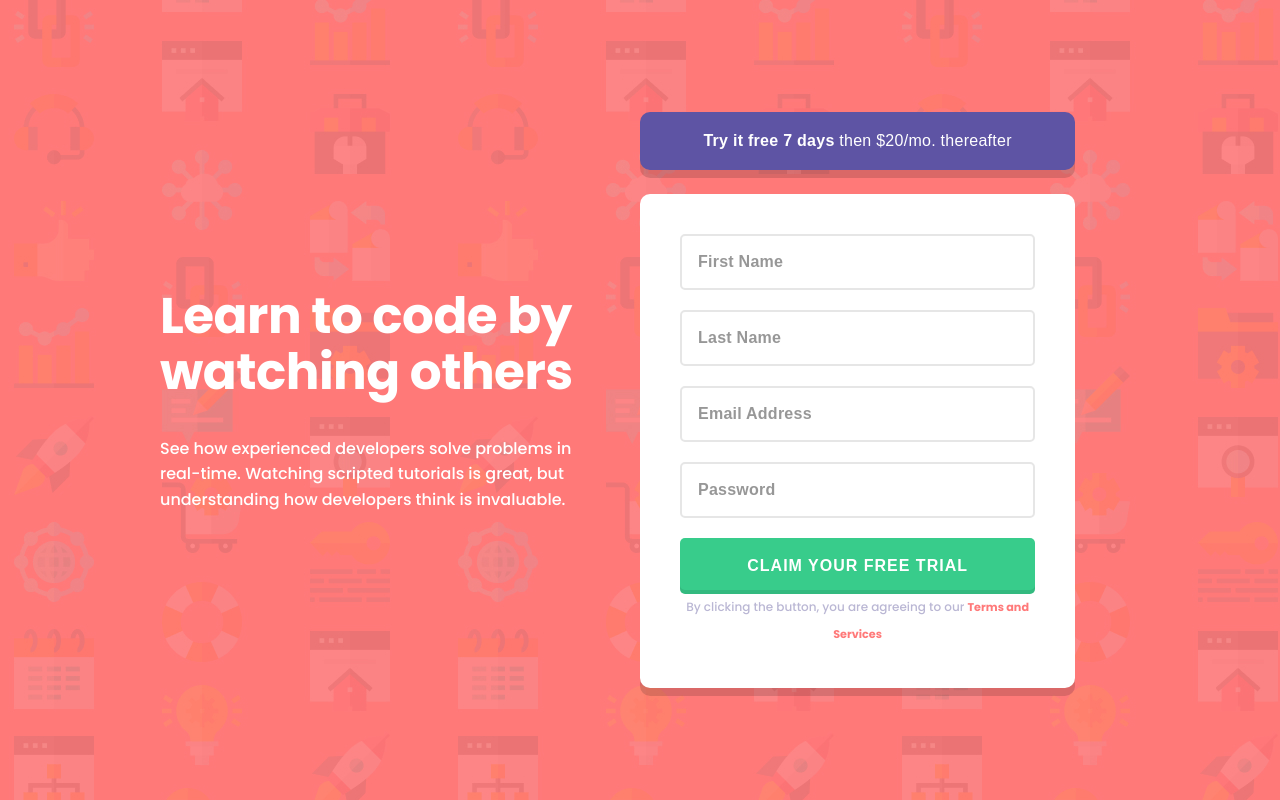
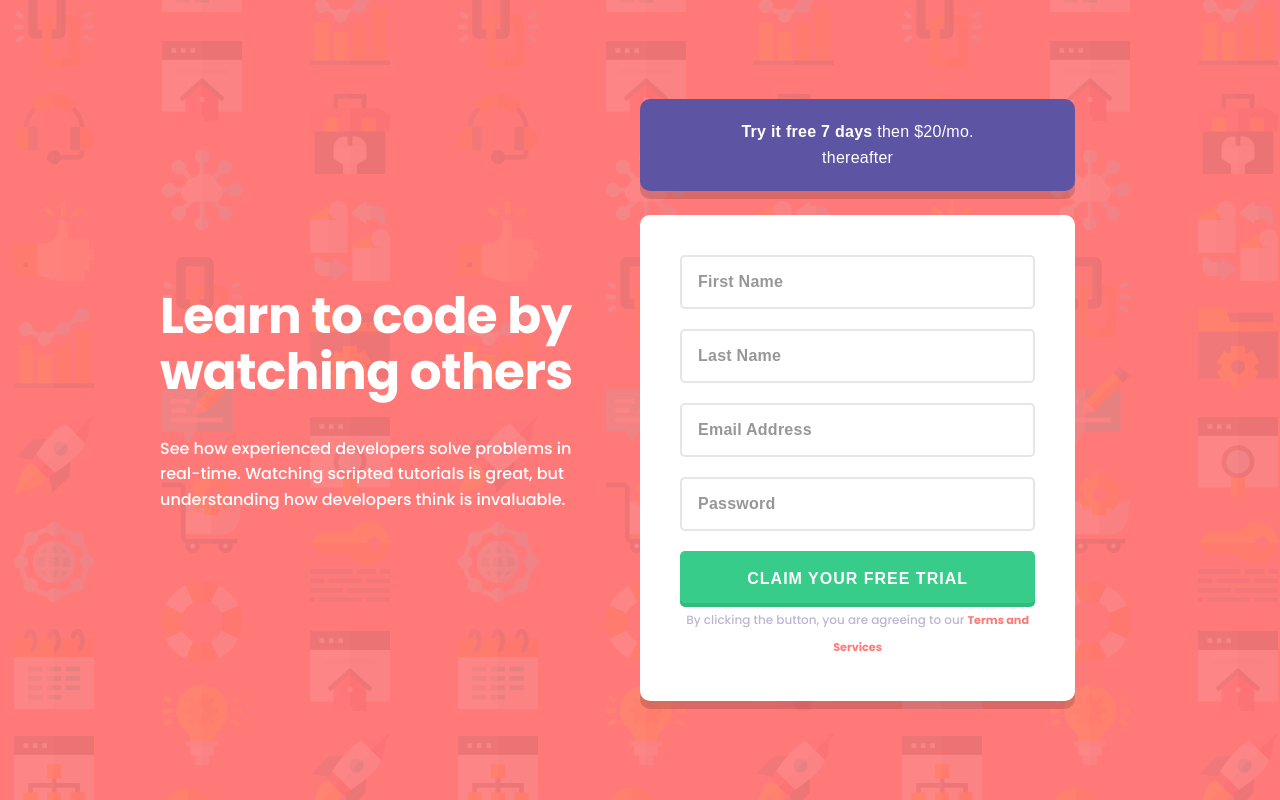
Before and after one commit to Ambush-Journey-Program/sign-up-form-with-intro-MedeirosKalluh, a plain HTML site: page index.html in a window 1280 px wide. Drawn offline with Linux system fonts and the light colour scheme.

Commit message:
Fix screen size issue

```diff
--- a/stylesheet/style.css
+++ b/stylesheet/style.css
@@ -6,12 +6,11 @@
     --text-align: start;
     --title-font-size: 3.125rem;
     --title-line-height: 3.5rem;
-    --try-button-padding: 1rem;
     --form-padding: 2.5rem;
     --container-padding: 4.25rem 2.8rem;
 }
 
-@media (max-width: 600px) {
+@media (max-width: 655px) {
     :root {
         --body-direction: column;
         --body-height: 100%;
@@ -19,7 +18,6 @@
         --text-align: center;
         --title-font-size: 1.75rem;
         --title-line-height: 2.25rem;
-        --try-button-padding: 1.25rem 4.25rem;
         --form-padding: 1.5rem;
         --container-padding: 2.8rem 0;
     }
@@ -79,7 +77,7 @@ em {
 }
 
 .try-button {
-    padding: var(--try-button-padding);
+    padding: 1.25rem 4.25rem;
     line-height: 1.6rem;
     width: 100%;
     margin-bottom: 1.5rem;
@@ -110,7 +108,6 @@ em {
 }
 
 .form__input {
-    height: 3.5rem;
     margin-bottom: 1.25rem;
     padding: 1rem;
     border: 2px solid rgba(222, 222, 222, 1);
```
